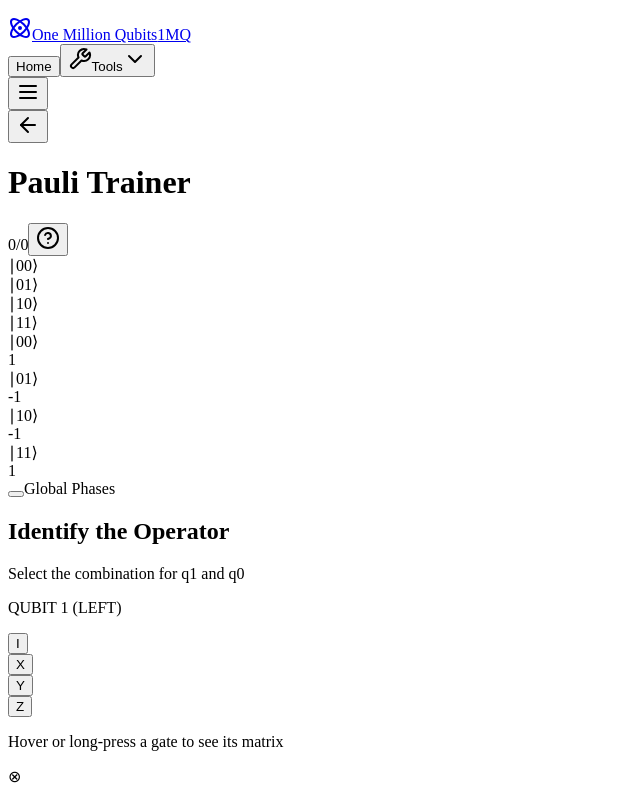
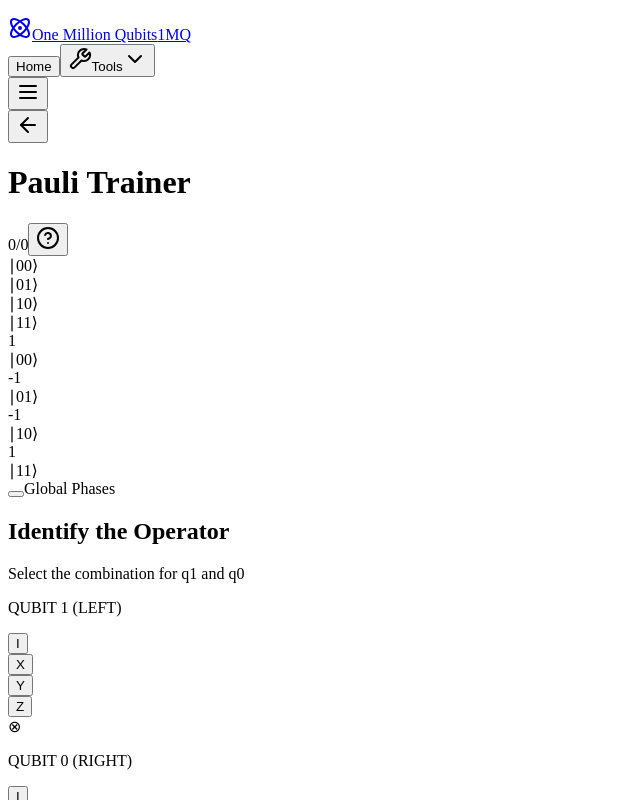
Before and after one commit to fbitti/quantum-computing-learning-tools, a React (Vite) app in the folder client/: page /pauli-trainer in a window 1280 px wide. Shown: the top 800 px of the page, without its empty margins (0-640 px from the left). Built offline with nearby package versions, Linux system fonts and the light colour scheme; a web font is replaced by a local one.

Commit message:
Move basis labels to right side of rows, consolidate tooltip hint into How to use
Co-Authored-By: unknown <>

```diff
--- a/client/src/pages/PauliTrainerPage.tsx
+++ b/client/src/pages/PauliTrainerPage.tsx
@@ -36,7 +36,7 @@ function MatrixDisplay({
   return (
     <div className="flex flex-col gap-0 w-fit mx-auto" data-testid="matrix-display">
       {/* Column basis labels */}
-      <div className="flex gap-1 mb-1 ml-12 sm:ml-14">
+      <div className="flex gap-1 mb-1">
         {BASIS_LABELS.map((label, c) => (
           <div
             key={`col-${c}`}
@@ -46,13 +46,9 @@ function MatrixDisplay({
           </div>
         ))}
       </div>
-      {/* Matrix rows with row basis labels */}
+      {/* Matrix rows with row basis labels on the right */}
       {[0, 1, 2, 3].map((r) => (
         <div key={r} className={`flex gap-1 items-center ${r === 2 ? "mt-2" : r > 0 ? "mt-1" : ""}`}>
-          {/* Row basis label */}
-          <div className="w-10 sm:w-12 text-right text-[10px] font-mono text-muted-foreground pr-1 flex-shrink-0">
-            {BASIS_LABELS[r]}
-          </div>
           {[0, 1, 2, 3].map((c) => {
             const cell = matrix[r][c];
             const nonZero = !isZero(cell);
@@ -77,6 +73,10 @@ function MatrixDisplay({
               </div>
             );
           })}
+          {/* Row basis label on the right */}
+          <div className="w-10 sm:w-12 text-left text-[10px] font-mono text-muted-foreground pl-1 flex-shrink-0">
+            {BASIS_LABELS[r]}
+          </div>
         </div>
       ))}
     </div>
@@ -172,7 +172,6 @@ function PauliSelector({
           />
         ))}
       </div>
-      <p className="text-[10px] text-muted-foreground/60 text-center">Hover or long-press a gate to see its matrix</p>
     </div>
   );
 }
@@ -329,6 +328,7 @@ export default function PauliTrainerPage() {
           <p>
             Turn on Global Phases to include overall factors ±1 and ±i multiplying the entire operator.
           </p>
+          <p>Hover or long-press a gate button to see its matrix.</p>
         </div>
       )}
 
```
